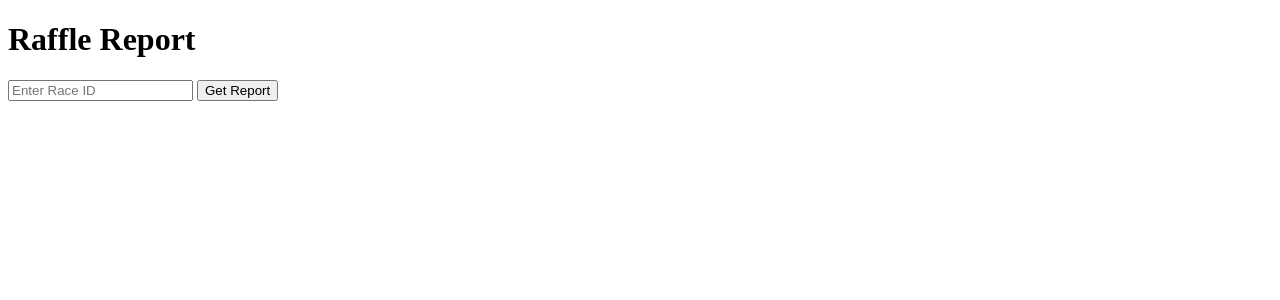
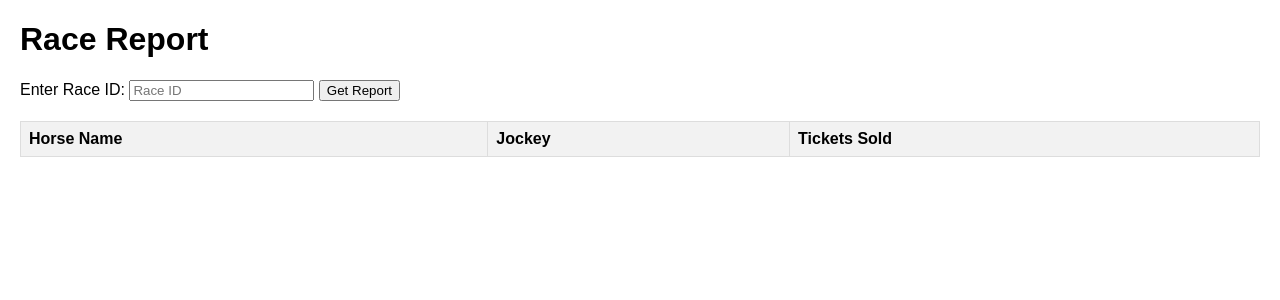
Before and after one commit to Spring2025-SDEV265-00D/Raffle-Project, a Flask app: template src/web/templates/raceReport.html in a window 1280 px wide. Shown: the top 300 px of the page. Run offline with Flask 3, Linux system fonts and the light colour scheme; the template is opened without the code that fills it, so the values that code supplies are empty.

Commit message:
Update raceReport.html
update to match report.py

```diff
--- a/src/web/templates/raceReport.html
+++ b/src/web/templates/raceReport.html
@@ -3,34 +3,91 @@
 <head>
     <meta charset="UTF-8">
     <meta name="viewport" content="width=device-width, initial-scale=1.0">
-    <title>Raffle Report</title>
-    <script>
-        async function fetchRaceData() {
-            const raceId = document.getElementById('raceId').value;
-            const response = await fetch(`/api/raffle/report/${raceId}`);
-
-            if (response.ok) {
-                const data = await response.json();
-                displayData(data);
-            } else {
-                const error = await response.json();
-                document.getElementById('result').innerText = error.error;
-            }
+    <title>Race Report</title>
+    <style>
+        body {
+            font-family: Arial, sans-serif;
+            margin: 20px;
         }
-
-        function displayData(data) {
-            const resultDiv = document.getElementById('result');
-            resultDiv.innerHTML = `<h2>Race ID: ${data.raceId}</h2>`;
-            data.horses.forEach(horse => {
-                resultDiv.innerHTML += `<p>${horse.name}: ${horse.ticketsSold} tickets sold</p>`;
-            });
+        table {
+            width: 100%;
+            border-collapse: collapse;
+            margin-top: 20px;
         }
-    </script>
+        th, td {
+            border: 1px solid #ddd;
+            padding: 8px;
+            text-align: left;
+        }
+        th {
+            background-color: #f2f2f2;
+        }
+    </style>
 </head>
 <body>
-    <h1>Raffle Report</h1>
-    <input type="text" id="raceId" placeholder="Enter Race ID" />
-    <button onclick="fetchRaceData()">Get Report</button>
-    <div id="result"></div>
+
+<h1>Race Report</h1>
+
+<label for="race-id">Enter Race ID:</label>
+<input type="text" id="race-id" placeholder="Race ID">
+<button id="fetch-report">Get Report</button>
+
+<table>
+    <thead>
+        <tr>
+            <th>Horse Name</th>
+            <th>Jockey</th>
+            <th>Tickets Sold</th>
+        </tr>
+    </thead>
+    <tbody id="report-body">
+        <!-- Report data will be inserted here -->
+    </tbody>
+</table>
+
+<script>
+    // Function to fetch report data from the API
+    async function fetchReportData(raceId) {
+        try {
+            const response = await fetch(`/api/report/by_race?race_id=${raceId}`);
+            if (!response.ok) {
+                throw new Error('Network response was not ok');
+            }
+            const reportData = await response.json();
+            return reportData;
+        } catch (error) {
+            console.error('Error fetching report data:', error);
+            return [];
+        }
+    }
+
+    // Function to populate the report table
+    function populateReportTable(reportData) {
+        const reportBody = document.getElementById('report-body');
+        reportBody.innerHTML = ''; // Clear existing data
+
+        reportData.forEach(horse => {
+            const row = document.createElement('tr');
+            row.innerHTML = `
+                <td>${horse.name || 'N/A'}</td>
+                <td>${horse.jockey || 'N/A'}</td>
+                <td>${horse.tickets_sold || 0}</td>
+            `;
+            reportBody.appendChild(row);
+        });
+    }
+
+    // Event listener for the button click
+    document.getElementById('fetch-report').addEventListener('click', async () => {
+        const raceId = document.getElementById('race-id').value;
+        if (raceId) {
+            const reportData = await fetchReportData(raceId);
+            populateReportTable(reportData);
+        } else {
+            alert('Please enter a valid Race ID.');
+        }
+    });
+</script>
+
 </body>
 </html>
```
